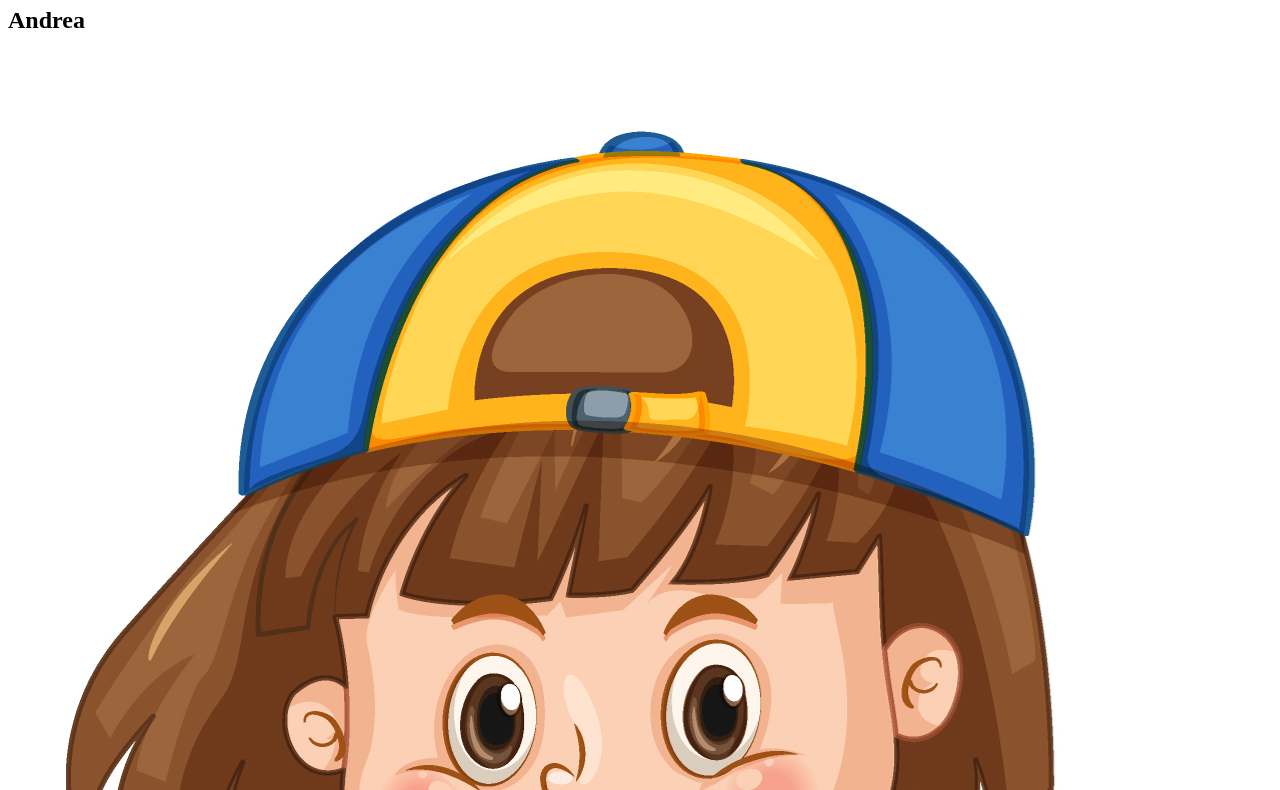
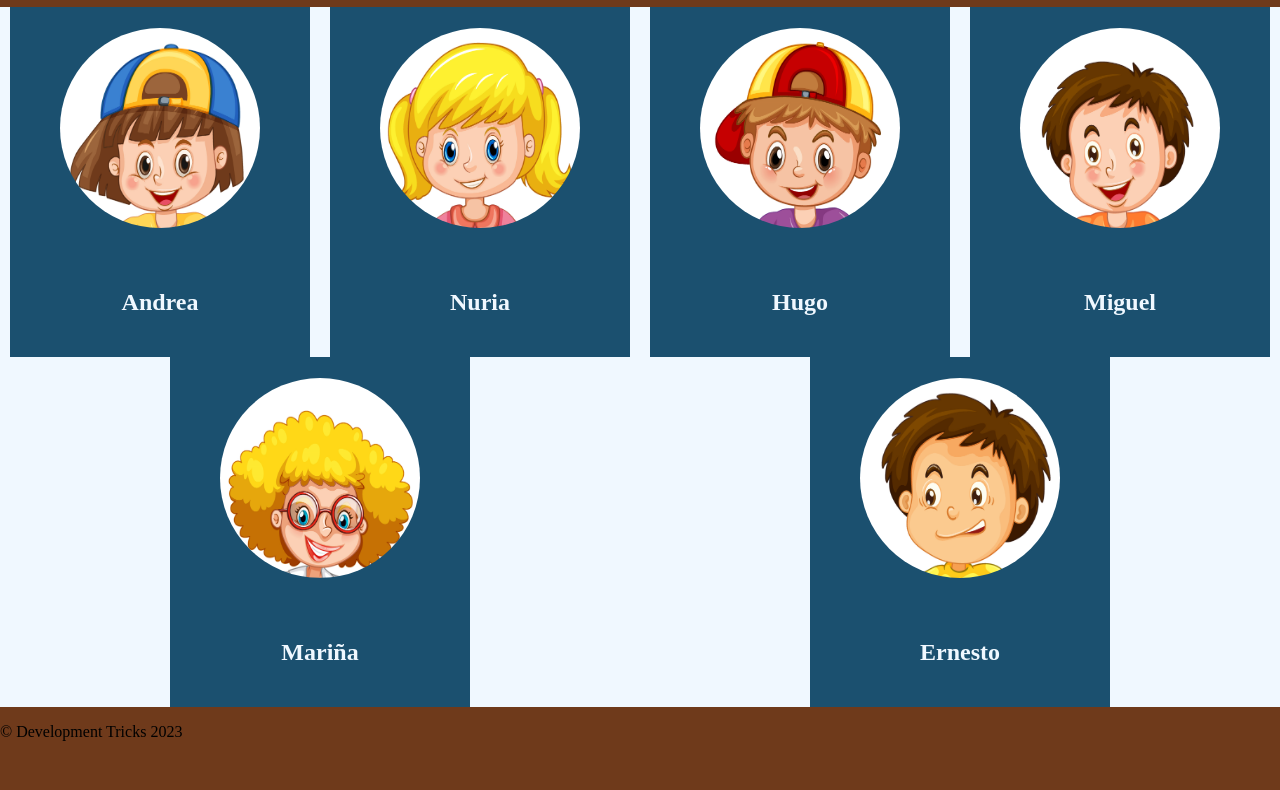
Before and after one commit to Antropodus17/gallery-basics, a plain HTML site: page index.html in a window 1280 px wide. Shown: the part 73-863 px from the top of the page. After the commit the page ends 830 px from the top, so only its background shows below. Drawn offline with Linux system fonts and the light colour scheme.

Commit message:
1º intento 17/11/2023

```diff
--- a/style.css
+++ b/style.css
@@ -1,3 +1,33 @@
 body{
+    display: flex;
+    background-color: #6F3A1B;
+    flex-direction: column;
+    align-items: stretch;
+    justify-content: center;
+    margin: 0;
+}
+main{
+    display: flex;
+    background-color: aliceblue;
+    justify-content: space-around;
+    flex-wrap: wrap;
+    align-content: center;
+}
+article{
+    width: 300px;
+    height: 350px;
+    display: flex;
+    flex-direction: column-reverse;
+    justify-content: space-around;
+    align-items: center;
+    background: #1B506F;
 
 }
+img{
+    width: 200px;
+    height: 200px;
+    border-radius: 100%;
+}
+h2{
+    color: aliceblue;
+}
```
